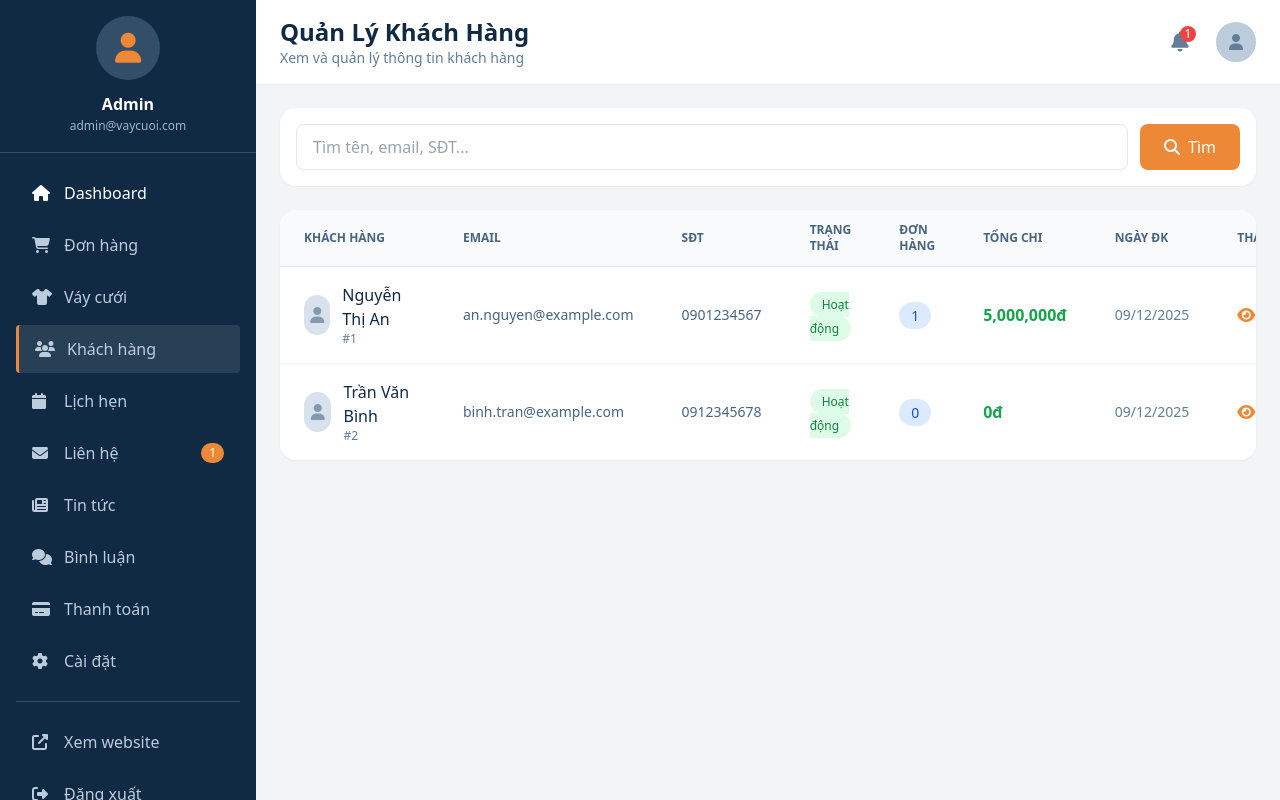
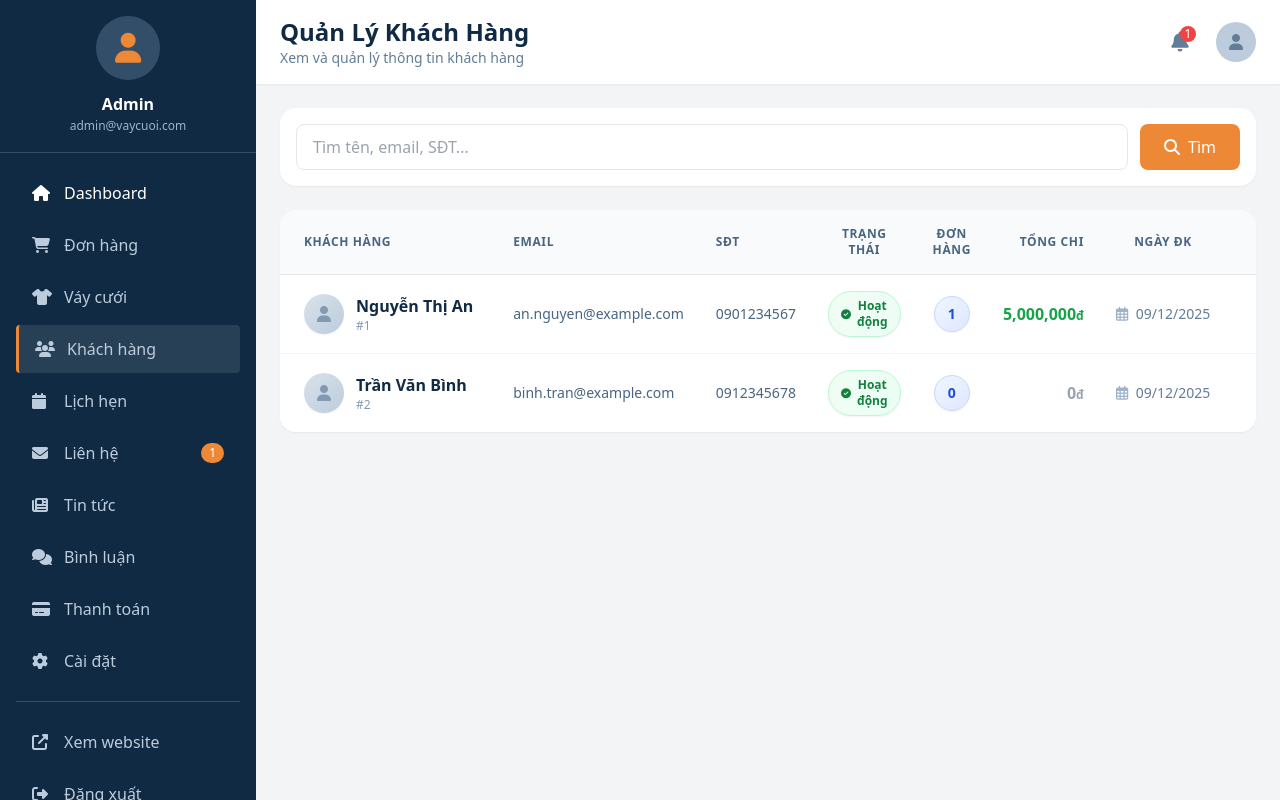
Before and after one commit to KyThuatTVU/DuAn_VayCuoi, a PHP site: page /wedding-dress/admin-users.php in a window 1280 px wide. Run offline with PHP 8.4, Linux system fonts and the light colour scheme; the visitor is signed in with stand-in values (Sample User, id 1); data comes from the database, SQL or seed files in the repository; some libraries are stand-ins or nearby versions.

Commit message:
cập nhật chế độ UI quản trị USER

```diff
--- a/admin-users.php
+++ b/admin-users.php
@@ -253,93 +253,108 @@
     <table class="min-w-full divide-y divide-gray-200">
         <thead class="bg-gray-50">
             <tr>
-                <th class="px-6 py-3 text-left text-xs font-semibold text-navy-600 uppercase">Khách hàng</th>
-                <th class="px-6 py-3 text-left text-xs font-semibold text-navy-600 uppercase">Email</th>
-                <th class="px-6 py-3 text-left text-xs font-semibold text-navy-600 uppercase">SĐT</th>
-                <th class="px-6 py-3 text-left text-xs font-semibold text-navy-600 uppercase">Trạng thái</th>
-                <th class="px-6 py-3 text-left text-xs font-semibold text-navy-600 uppercase">Đơn hàng</th>
-                <th class="px-6 py-3 text-left text-xs font-semibold text-navy-600 uppercase">Tổng chi</th>
-                <th class="px-6 py-3 text-left text-xs font-semibold text-navy-600 uppercase">Ngày ĐK</th>
-                <th class="px-6 py-3 text-left text-xs font-semibold text-navy-600 uppercase">Thao tác</th>
+                <th class="px-6 py-4 text-left text-xs font-semibold text-navy-600 uppercase tracking-wider">Khách hàng</th>
+                <th class="px-4 py-4 text-left text-xs font-semibold text-navy-600 uppercase tracking-wider">Email</th>
+                <th class="px-4 py-4 text-left text-xs font-semibold text-navy-600 uppercase tracking-wider">SĐT</th>
+                <th class="px-4 py-4 text-center text-xs font-semibold text-navy-600 uppercase tracking-wider">Trạng thái</th>
+                <th class="px-4 py-4 text-center text-xs font-semibold text-navy-600 uppercase tracking-wider">Đơn hàng</th>
+                <th class="px-4 py-4 text-right text-xs font-semibold text-navy-600 uppercase tracking-wider">Tổng chi</th>
+                <th class="px-4 py-4 text-center text-xs font-semibold text-navy-600 uppercase tracking-wider">Ngày ĐK</th>
+                <th class="px-6 py-4 text-center text-xs font-semibold text-navy-600 uppercase tracking-wider">Thao tác</th>
             </tr>
         </thead>
         <tbody class="bg-white divide-y divide-gray-100">
             <?php foreach ($users as $user): ?>
             <tr class="hover:bg-gray-50 transition">
-                <td class="px-6 py-4">
+                <td class="px-6 py-4 whitespace-nowrap">
                     <div class="flex items-center gap-3">
-                        <div class="w-10 h-10 rounded-full bg-navy-100 overflow-hidden flex items-center justify-center">
+                        <div class="w-10 h-10 rounded-full bg-gradient-to-br from-navy-100 to-navy-200 overflow-hidden flex items-center justify-center flex-shrink-0 shadow-sm">
                             <?php if (!empty($user['avt'])): ?>
                                 <img src="<?php echo htmlspecialchars($user['avt']); ?>" class="w-full h-full object-cover" referrerpolicy="no-referrer">
                             <?php else: ?>
                                 <i class="fas fa-user text-navy-400"></i>
                             <?php endif; ?>
                         </div>
-                        <div>
-                            <p class="font-medium text-navy-900"><?php echo htmlspecialchars($user['ho_ten']); ?></p>
-                            <p class="text-xs text-navy-500">#<?php echo $user['id']; ?></p>
+                        <div class="min-w-0">
+                            <p class="font-semibold text-navy-900 truncate"><?php echo htmlspecialchars($user['ho_ten']); ?></p>
+                            <p class="text-xs text-navy-400">#<?php echo $user['id']; ?></p>
                         </div>
                     </div>
                 </td>
-                <td class="px-6 py-4 text-sm text-navy-600"><?php echo htmlspecialchars($user['email']); ?></td>
-                <td class="px-6 py-4 text-sm text-navy-600"><?php echo htmlspecialchars($user['so_dien_thoai'] ?? '-'); ?></td>
-                <td class="px-6 py-4">
+                <td class="px-4 py-4 text-sm text-navy-600 max-w-[200px] truncate"><?php echo htmlspecialchars($user['email']); ?></td>
+                <td class="px-4 py-4 text-sm text-navy-600 whitespace-nowrap"><?php echo htmlspecialchars($user['so_dien_thoai'] ?? '-'); ?></td>
+                <td class="px-4 py-4 text-center">
                     <?php
                     $status = $user['status'] ?? 'active';
                     $status_classes = [
-                        'active' => 'bg-green-100 text-green-700',
-                        'locked' => 'bg-red-100 text-red-700',
-                        'disabled' => 'bg-gray-100 text-gray-700'
+                        'active' => 'bg-gradient-to-r from-green-50 to-emerald-50 text-green-700 border border-green-200',
+                        'locked' => 'bg-gradient-to-r from-red-50 to-rose-50 text-red-700 border border-red-200',
+                        'disabled' => 'bg-gradient-to-r from-gray-50 to-slate-50 text-gray-600 border border-gray-200'
                     ];
                     $status_labels = [
                         'active' => 'Hoạt động',
                         'locked' => 'Đã khóa',
                         'disabled' => 'Vô hiệu hóa'
                     ];
+                    $status_icons = [
+                        'active' => 'fa-check-circle',
+                        'locked' => 'fa-lock',
+                        'disabled' => 'fa-ban'
+                    ];
                     ?>
-                    <span class="px-3 py-1 rounded-full text-xs font-medium <?php echo $status_classes[$status] ?? $status_classes['active']; ?>">
+                    <span class="inline-flex items-center gap-1.5 px-3 py-1.5 rounded-full text-xs font-semibold <?php echo $status_classes[$status] ?? $status_classes['active']; ?> shadow-sm">
+                        <i class="fas <?php echo $status_icons[$status] ?? 'fa-check-circle'; ?> text-[10px]"></i>
                         <?php echo $status_labels[$status] ?? 'Hoạt động'; ?>
                     </span>
                     <?php if ($status === 'locked' && !empty($user['locked_reason'])): ?>
-                    <div class="mt-1 text-xs text-red-500" title="<?php echo htmlspecialchars($user['locked_reason']); ?>">
+                    <div class="mt-1.5 text-xs text-red-500 max-w-[120px] mx-auto truncate" title="<?php echo htmlspecialchars($user['locked_reason']); ?>">
                         <i class="fas fa-info-circle"></i>
-                        <?php echo htmlspecialchars(mb_substr($user['locked_reason'], 0, 25)); ?><?php echo mb_strlen($user['locked_reason']) > 25 ? '...' : ''; ?>
+                        <?php echo htmlspecialchars(mb_substr($user['locked_reason'], 0, 20)); ?><?php echo mb_strlen($user['locked_reason']) > 20 ? '...' : ''; ?>
                     </div>
                     <?php endif; ?>
                 </td>
-                <td class="px-6 py-4">
-                    <span class="px-3 py-1 bg-blue-100 text-blue-700 rounded-full text-sm font-medium"><?php echo $user['order_count']; ?></span>
+                <td class="px-4 py-4 text-center">
+                    <span class="inline-flex items-center justify-center w-9 h-9 bg-gradient-to-br from-blue-50 to-indigo-100 text-blue-700 rounded-full text-sm font-bold shadow-sm border border-blue-200"><?php echo $user['order_count']; ?></span>
                 </td>
-                <td class="px-6 py-4 font-bold text-green-600">
-                    <?php echo number_format($user['total_spent'] ?? 0); ?>đ
+                <td class="px-4 py-4 text-right whitespace-nowrap">
+                    <span class="font-bold <?php echo ($user['total_spent'] ?? 0) > 0 ? 'text-green-600' : 'text-gray-400'; ?>">
+                        <?php echo number_format($user['total_spent'] ?? 0); ?><span class="text-xs">đ</span>
+                    </span>
                 </td>
-                <td class="px-6 py-4 text-sm text-navy-500">
+                <td class="px-4 py-4 text-center text-sm text-navy-500 whitespace-nowrap">
+                    <i class="far fa-calendar-alt text-navy-300 mr-1"></i>
                     <?php echo date('d/m/Y', strtotime($user['created_at'])); ?>
                 </td>
                 <td class="px-6 py-4">
-                    <div class="flex items-center gap-2">
-                        <a href="admin-user-detail.php?id=<?php echo $user['id']; ?>" class="text-accent-500 hover:text-accent-600" title="Xem chi tiết">
+                    <div class="flex items-center justify-center gap-1">
+                        <a href="admin-user-detail.php?id=<?php echo $user['id']; ?>"
+                           class="inline-flex items-center justify-center w-8 h-8 rounded-lg text-accent-500 hover:bg-accent-50 hover:text-accent-600 transition-all"
+                           title="Xem chi tiết">
                             <i class="fas fa-eye"></i>
                         </a>
 
                         <?php if (($user['status'] ?? 'active') === 'active'): ?>
                             <button onclick="lockUser(<?php echo $user['id']; ?>, '<?php echo htmlspecialchars(addslashes($user['ho_ten'])); ?>')"
-                                    class="text-orange-500 hover:text-orange-600" title="Khóa tài khoản">
+                                    class="inline-flex items-center justify-center w-8 h-8 rounded-lg text-orange-500 hover:bg-orange-50 hover:text-orange-600 transition-all"
+                                    title="Khóa tài khoản">
                                 <i class="fas fa-lock"></i>
                             </button>
                             <button onclick="disableUser(<?php echo $user['id']; ?>, '<?php echo htmlspecialchars(addslashes($user['ho_ten'])); ?>')"
-                                    class="text-gray-500 hover:text-gray-600" title="Vô hiệu hóa">
+                                    class="inline-flex items-center justify-center w-8 h-8 rounded-lg text-gray-500 hover:bg-gray-100 hover:text-gray-600 transition-all"
+                                    title="Vô hiệu hóa">
                                 <i class="fas fa-ban"></i>
                             </button>
                         <?php else: ?>
                             <button onclick="activateUser(<?php echo $user['id']; ?>, '<?php echo htmlspecialchars(addslashes($user['ho_ten'])); ?>')"
-                                    class="text-green-500 hover:text-green-600" title="Kích hoạt lại">
+                                    class="inline-flex items-center justify-center w-8 h-8 rounded-lg text-green-500 hover:bg-green-50 hover:text-green-600 transition-all"
+                                    title="Kích hoạt lại">
                                 <i class="fas fa-unlock"></i>
                             </button>
                         <?php endif; ?>
 
                         <button onclick="deleteUser(<?php echo $user['id']; ?>, '<?php echo htmlspecialchars(addslashes($user['ho_ten'])); ?>')"
-                                class="text-red-500 hover:text-red-600" title="Xóa">
+                                class="inline-flex items-center justify-center w-8 h-8 rounded-lg text-red-500 hover:bg-red-50 hover:text-red-600 transition-all"
+                                title="Xóa">
                             <i class="fas fa-trash"></i>
                         </button>
                     </div>
```
